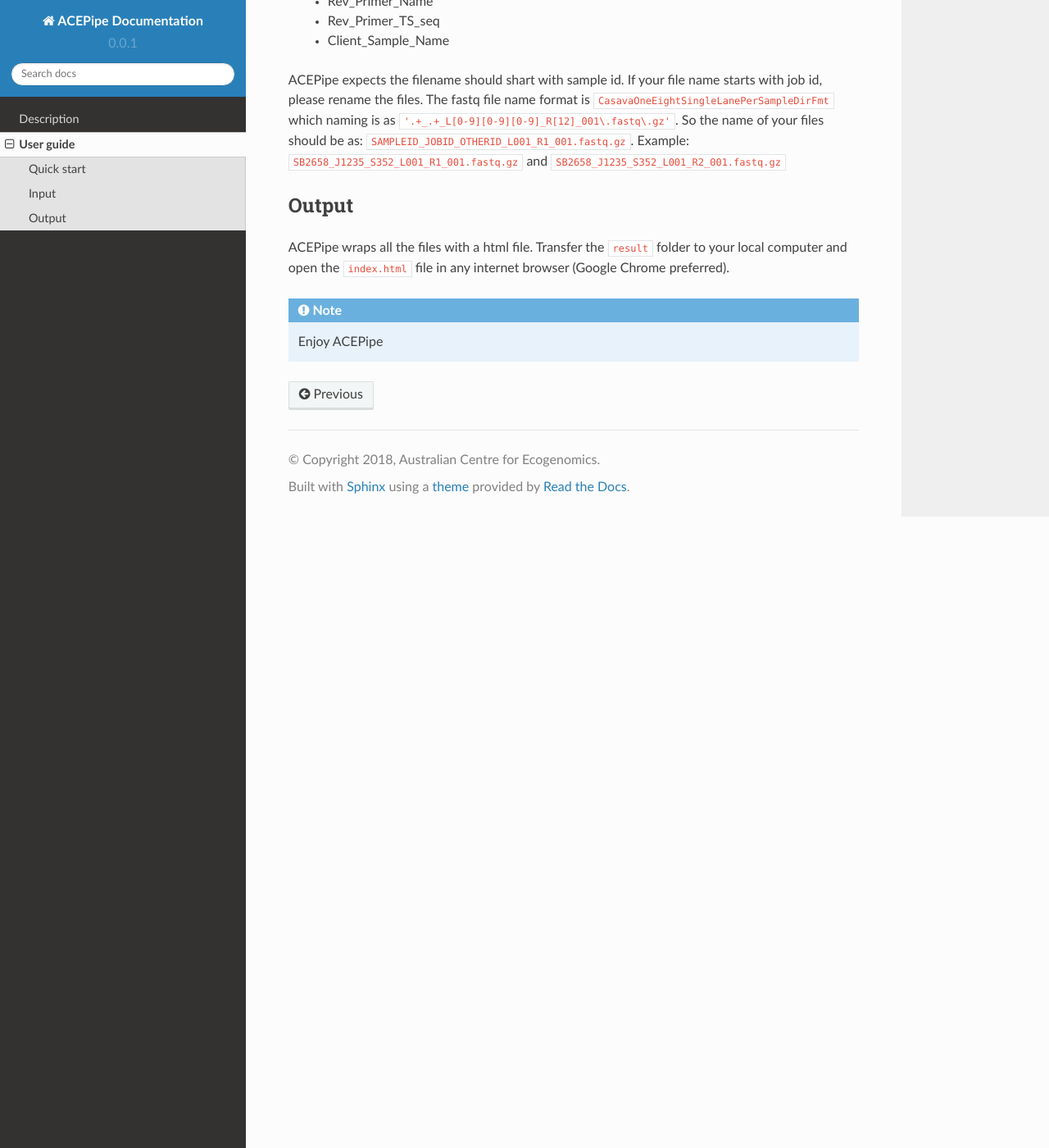
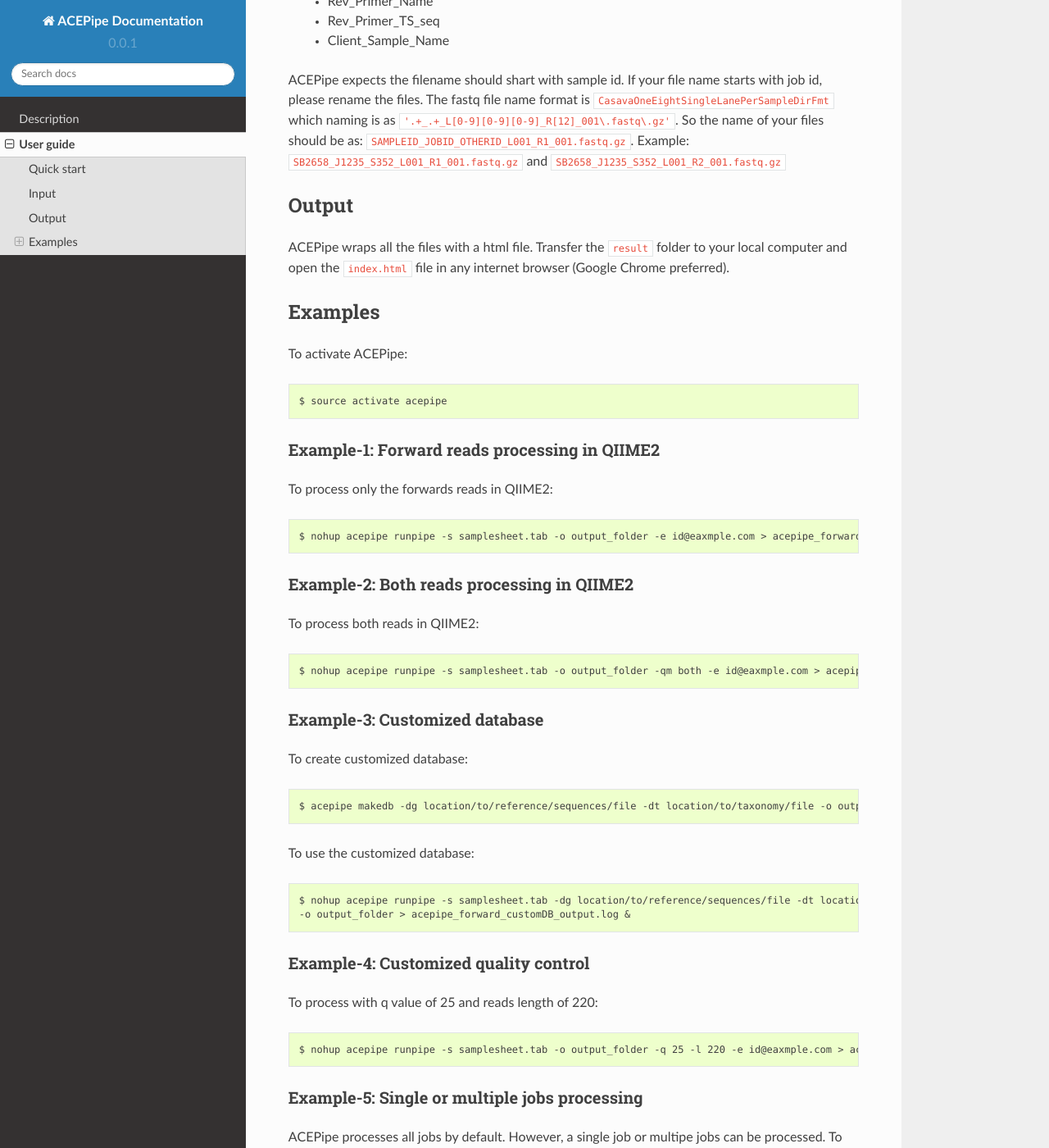
Before and after one commit to shihabhasan/acepipe-docs, a Sphinx documentation site: the page built from source/userguide.rst, in a window 1280 px wide and 1400 px high, scrolled down 1876 px. Shown: the whole window at 82% size. Built offline with Sphinx 7.4.7 and the Read the Docs theme 2.0.0, drawn with Linux system fonts in a browser that asks for light colours; some of the changed text lies outside the part shown.

Commit message:
ACEPipe Documentation

```diff
--- a/source/index.rst
+++ b/source/index.rst
@@ -9,7 +9,7 @@ Welcome to ACEPipe Documentation!
 Contents:
 
 .. toctree::
-   :maxdepth: 2
+   :maxdepth: 5
 
    description
    userguide
--- a/source/userguide.rst
+++ b/source/userguide.rst
@@ -4,7 +4,7 @@ User guide
 
 
 Quick start
-^^^^^^^^^^^
+-----------
 
 ACEPipe is installed in ACE HPC clusters. To activate ACEPipe::
 
@@ -67,7 +67,7 @@ Which will return all options available for the command:
 
 
 Input
-^^^^^
+-----
 
 Input file for ACEPipe is the samplesheet file which is generated by ACE LIMS and provided by the ACE Sequencing Team.
 Samplesheet is a tab delimited file which contains some information such as:
@@ -96,11 +96,72 @@ Example: ``SB2658_J1235_S352_L001_R1_001.fastq.gz`` and ``SB2658_J1235_S352_L001
 
 
 Output
-^^^^^^
+------
 
 ACEPipe wraps all the files with a html file. Transfer the ``result`` folder to your local computer and
 open the ``index.html`` file in any internet browser (Google Chrome preferred).
 
 
+Examples
+--------
+
+To activate ACEPipe::
+
+    $ source activate acepipe
+
+Example-1: Forward reads processing in QIIME2
+~~~~~~~~~~~~~~~~~~~~~~~~~~~~~~~~~~~~~~~~~~~~~
+
+To process only the forwards reads in  QIIME2::
+
+    $ nohup acepipe runpipe -s samplesheet.tab -o output_folder -e id@eaxmple.com > acepipe_forward_output.log &
+
+Example-2: Both reads processing in QIIME2
+~~~~~~~~~~~~~~~~~~~~~~~~~~~~~~~~~~~~~~~~~~
+
+To process both reads in  QIIME2::
+
+    $ nohup acepipe runpipe -s samplesheet.tab -o output_folder -qm both -e id@eaxmple.com > acepipe_both_output.log &
+
+Example-3: Customized database
+~~~~~~~~~~~~~~~~~~~~~~~~~~~~~~
+
+To create customized database::
+
+    $ acepipe makedb -dg location/to/reference/sequences/file -dt location/to/taxonomy/file -o output/to/custom/database
+
+To use the customized database::
+
+    $ nohup acepipe runpipe -s samplesheet.tab -dg location/to/reference/sequences/file -dt location/to/taxonomy/file
+    -o output_folder > acepipe_forward_customDB_output.log &
+
+Example-4: Customized quality control
+~~~~~~~~~~~~~~~~~~~~~~~~~~~~~~~~~~~~~
+
+To process with q value of 25 and reads length of 220::
+
+    $ nohup acepipe runpipe -s samplesheet.tab -o output_folder -q 25 -l 220 -e id@eaxmple.com > acepipe_forward_customQC_output.log &
+
+Example-5: Single or multiple jobs processing
+~~~~~~~~~~~~~~~~~~~~~~~~~~~~~~~~~~~~~~~~~~~~~
+
+ACEPipe processes all jobs by default. However, a single job or multipe jobs can be processed.
+To process a single job::
+
+    $ nohup acepipe runpipe -s samplesheet.tab -o output_folder -J JOBID -e id@eaxmple.com > acepipe_forward_JOBID_output.log &
+
+To process multiple jobs::
+
+    $ nohup acepipe runpipe -s samplesheet.tab -o output_folder -J JOBID1,JOBID2,JOBID3,JOBIDX -e id@eaxmple.com > acepipe_forward_JOBS_output.log &
+
+Example-6: Single file
+~~~~~~~~~~~~~~~~~~~~~~
+
+To use only single reads::
+
+    $ nohup acepipe runsingle -s samplesheet.tab -o output_folder -rd forward > acepipe_single_forward_output.log &
+
+
 .. note::
-    Enjoy ACEPipe
+    Please provide your valuable comments and suggestions to make ACEPipe better.
+    If you need further help, please contact Shihab Hasan (shihab.hasan@uqconnect.edu.au).
```
Also changed, not shown: 8 other files.
